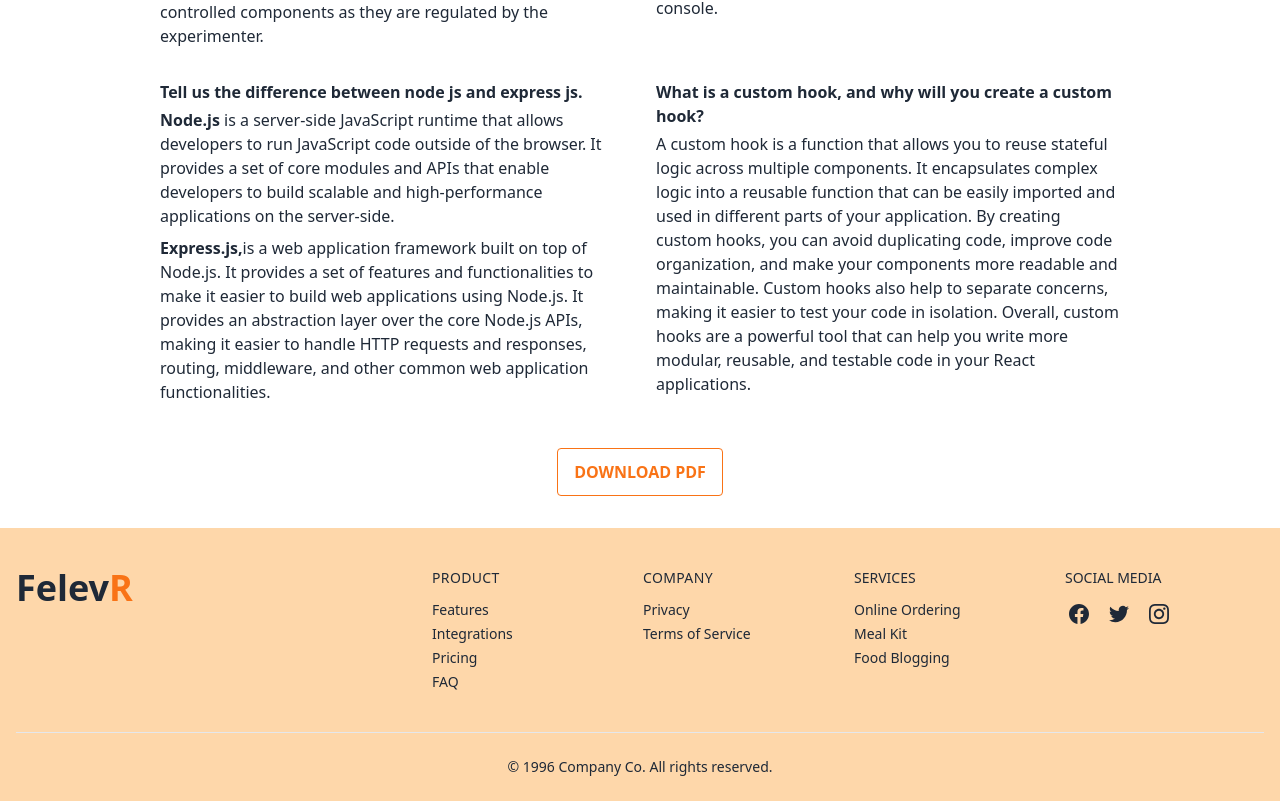
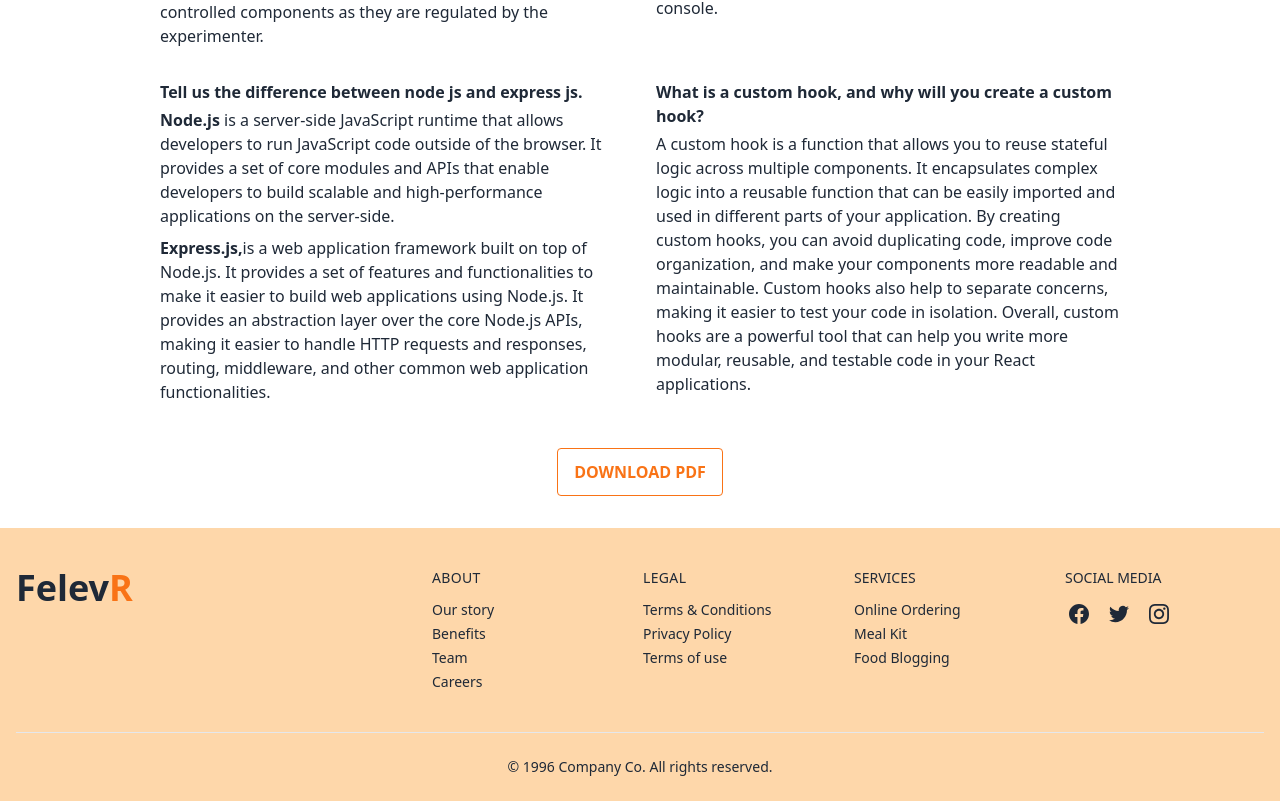
Before and after one commit to Deadless-Programmer/FelevR, a React (Vite) app: page /blog in a window 1280 px wide. Shown: the part 540-1341 px from the top of the page. Built offline with nearby package versions, Linux system fonts and the light colour scheme; no server answers.

Commit message:
footer update

```diff
--- a/src/shared/Footer/Footer.jsx
+++ b/src/shared/Footer/Footer.jsx
@@ -29,44 +29,49 @@ const Footer = () => {
           <div className="grid grid-cols-2 text-sm gap-x-3 gap-y-8 lg:w-2/3 sm:grid-cols-4">
             <div className="space-y-3">
               <h3 className="tracking-wide uppercase dark:text-gray-50">
-                Product
+                ABOUT
               </h3>
               <ul className="space-y-1">
                 <li>
                   <a rel="noopener noreferrer" href="#">
-                    Features
+                    Our story
                   </a>
                 </li>
                 <li>
                   <a rel="noopener noreferrer" href="#">
-                    Integrations
+                    Benefits
                   </a>
                 </li>
                 <li>
                   <a rel="noopener noreferrer" href="#">
-                    Pricing
+                    Team
                   </a>
                 </li>
                 <li>
                   <a rel="noopener noreferrer" href="#">
-                    FAQ
+                    Careers
                   </a>
                 </li>
               </ul>
             </div>
             <div className="space-y-3">
               <h3 className="tracking-wide uppercase dark:text-gray-50">
-                Company
+              LEGAL
               </h3>
               <ul className="space-y-1">
                 <li>
                   <a rel="noopener noreferrer" href="#">
-                    Privacy
+                  Terms & Conditions
                   </a>
                 </li>
                 <li>
                   <a rel="noopener noreferrer" href="#">
-                    Terms of Service
+                  Privacy Policy
+                  </a>
+                </li>
+                <li>
+                  <a rel="noopener noreferrer" href="#">
+                  Terms of use
                   </a>
                 </li>
               </ul>
```
